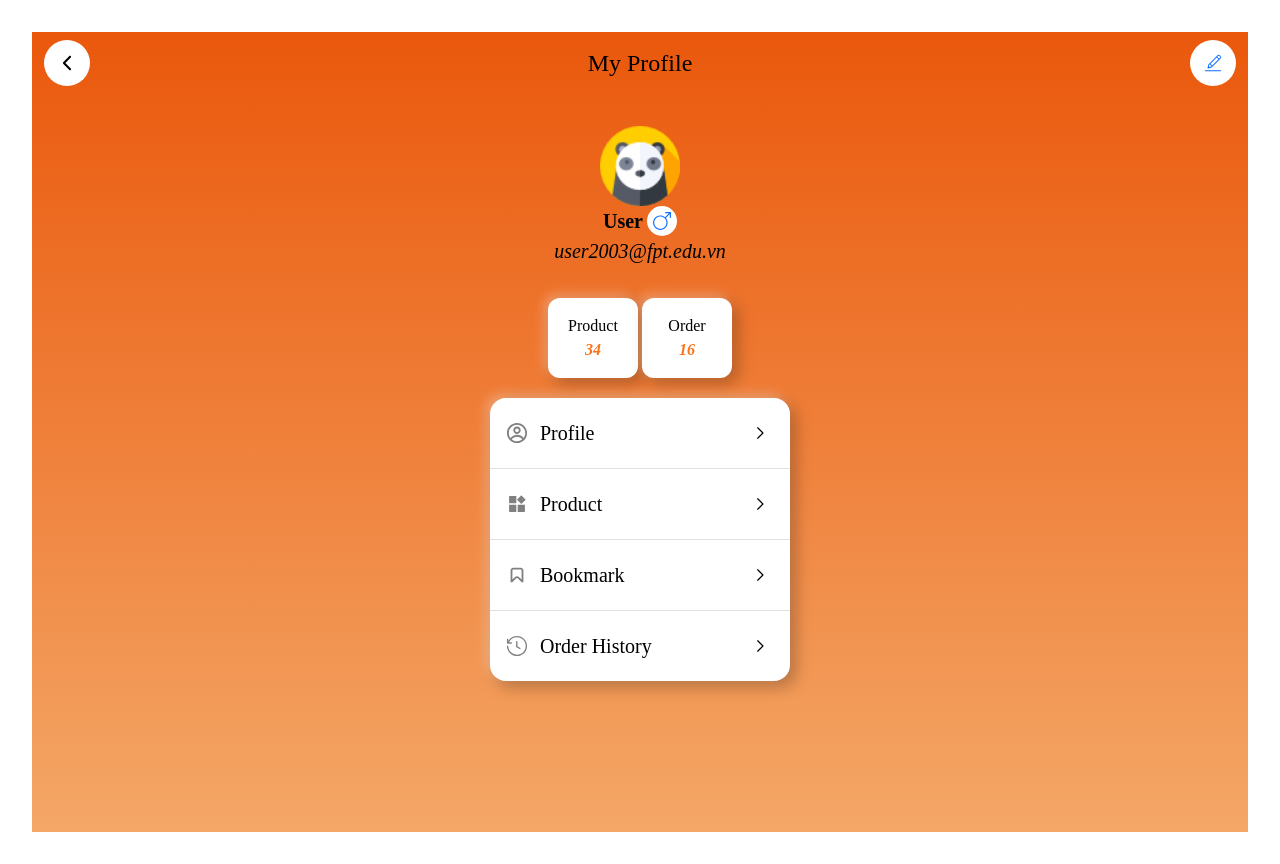
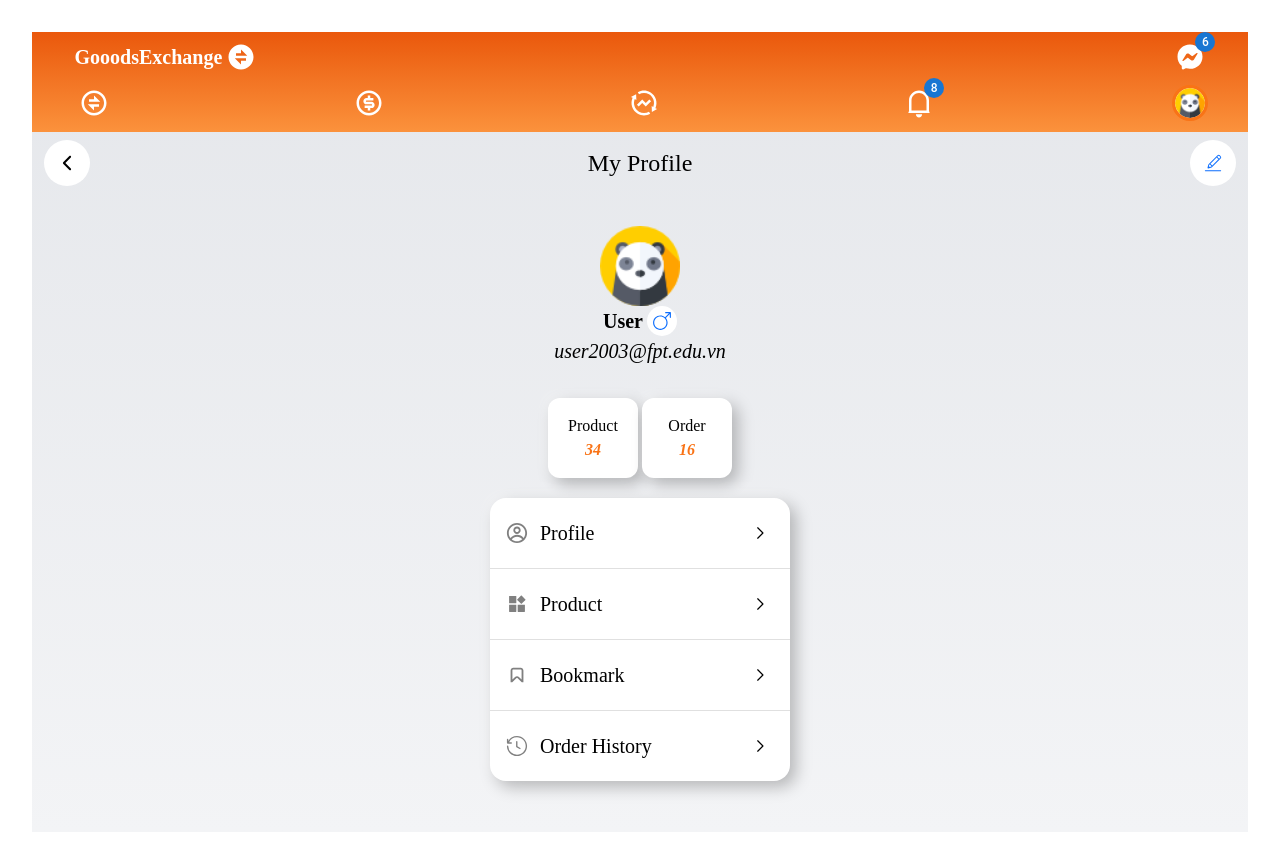
Before and after one commit to SWD392-GoodsExchange/Frontend, a React app: page /my-profile in a window 1280 px wide. Built offline with nearby package versions, Linux system fonts and the light colour scheme; the HTML template or start-up script is replaced by a standard one.

Commit message:
add product api

```diff
--- a/src/App.tsx
+++ b/src/App.tsx
@@ -1,11 +1,13 @@
 import { BrowserRouter } from "react-router-dom";
 import "./App.css";
 import AppRoutes from "./routes/AppRoutes";
+import Navbar from "./components/navbar/Navbar";
 
 function App() {
   return (
     <BrowserRouter>
       <div className="font-sora overflow-x-hidden overflow-y-auto h-screen text-white bg-gradient-to-b from-gray-200 to-gray-100">
+        <Navbar />
         <AppRoutes />
       </div>
     </BrowserRouter>
--- a/src/components/ExchangeList/ExchangeTicket.tsx
+++ b/src/components/ExchangeList/ExchangeTicket.tsx
@@ -110,19 +110,18 @@ const ExchangeTicket = () => {
           </div>
           <div>
             <p className="font-semibold">Title</p>
+            <p className="font-light">Description</p>
           </div>
           <div className="flex flex-col justify-center my-2">
-            <Tooltip title="Description" placement="top">
             <img
               className="outline outline-1 w-full rounded-lg"
               src={ATM}
               width={"300px"}
               height="auto"
             />
-            </Tooltip>
           </div>
         </Card>
-        <div className="p-3 bg-white rounded-full hover:text-orange-500 hover:bg-black">
+        <div className="p-5 bg-white rounded-full ">
           <FaExchangeAlt size={"40px"} />
         </div>
         {/* Thông tin người muốn trao đổi */}
--- a/src/components/Menu/Menu.tsx
+++ b/src/components/Menu/Menu.tsx
@@ -5,6 +5,7 @@ import HistoryImg from "../../assets/history.png";
 import MyAvatar from "../../assets/panda.png";
 import Messenger from "../../assets/messenger.png";
 import { Link } from "react-router-dom";
+import Logout from "../../assets/logout.png";
 
 // const menuList = [
 //   { img: MyAvatar, title: "Vo Mong Luan" },
@@ -49,6 +50,11 @@ const Menu = () => {
           <p>{"Chat"}</p>
         </div>
       </Link>
+
+      <div className="flex font-semibold p-2 gap-4 rounded-lg items-center hover:bg-gray-300 cursor-pointer">
+        <img src={Logout} width={40} height={40} />
+        <p>{"Logout"}</p>
+      </div>
     </div>
   );
 };
--- a/src/components/navbar/Navbar.tsx
+++ b/src/components/navbar/Navbar.tsx
@@ -15,15 +15,21 @@ import { RiMessengerFill } from "react-icons/ri";
 import { RiExchangeLine } from "react-icons/ri";
 import { RiNotification4Line } from "react-icons/ri";
 import { RxAvatar } from "react-icons/rx";
-import { useNavigate } from "react-router-dom";
+import { useLocation, useNavigate } from "react-router-dom";
 import { RiExchangeFundsLine } from "react-icons/ri";
 import { RiMoneyDollarCircleLine } from "react-icons/ri";
 
 const Navbar = () => {
+  const location = useLocation();
   const navigate = useNavigate();
-  const [activePage, setActivePage] = useState("exchange");
+
+  const [notification, setNotification] = useState(false);
   const [open, setOpen] = useState(false);
   const [changeForm, setChangeForm] = useState("Signin");
+
+  const handleClickNoti = () => {
+    setNotification(!notification);
+  };
 
   const handleClickOpen = () => {
     setOpen(true);
@@ -34,12 +40,8 @@ const Navbar = () => {
     setChangeForm("Signin");
   };
 
-  const handleClickProfile = () => {
-    navigate("/my-profile");
-  };
-
   return (
-    <div className="flex flex-col  gap-3 items-center justify-center bg-gradient-to-b from-orange-600 to-orange-400 h-[100px]">
+    <div className="flex flex-col text-white  gap-3 items-center justify-center bg-gradient-to-b from-orange-600 to-orange-400 h-[100px]">
       <div className="flex justify-between w-[93%] ">
         <div className="flex items-center gap-1">
           <p className="font-semibold text-20">GooodsExchange</p>
@@ -55,12 +57,12 @@ const Navbar = () => {
         <Tooltip title="Exchange" enterDelay={300}>
           <div
             className={`p-1 transition-all duration-300 ${
-              activePage === "exchange"
+              location.pathname === "/"
                 ? `bg-white text-orange-500 rounded-full`
                 : ``
             }`}
             onClick={() => {
-              setActivePage("exchange");
+              navigate("/");
             }}
           >
             <RiExchangeLine
@@ -72,12 +74,12 @@ const Navbar = () => {
         <Tooltip title="Trade" enterDelay={300}>
           <div
             className={`p-1 transition-all duration-300 ${
-              activePage === "trade"
+              location.pathname === "/trade"
                 ? `bg-white text-orange-500 rounded-full`
                 : ``
             }`}
             onClick={() => {
-              setActivePage("trade");
+              navigate("/trade");
             }}
           >
             <RiMoneyDollarCircleLine
@@ -89,12 +91,12 @@ const Navbar = () => {
         <Tooltip title="Transaction" enterDelay={300}>
           <div
             className={`p-1 transition-all duration-300 ${
-              activePage === "transaction"
+              location.pathname === "/transaction"
                 ? `bg-white text-orange-500 rounded-full`
                 : ``
             }`}
             onClick={() => {
-              setActivePage("transaction");
+              navigate("/transaction");
             }}
           >
             <RiExchangeFundsLine
@@ -106,13 +108,9 @@ const Navbar = () => {
         <Tooltip title="Notifications" enterDelay={300}>
           <div
             className={`p-1 transition-all duration-300 ${
-              activePage === "notifications"
-                ? `bg-white text-orange-500 rounded-full`
-                : ``
+              notification ? `bg-white text-orange-500 rounded-full` : ``
             }`}
-            onClick={() => {
-              setActivePage("notifications");
-            }}
+            onClick={handleClickNoti}
           >
             <Badge badgeContent={8} color="primary">
               <RiNotification4Line
@@ -124,8 +122,14 @@ const Navbar = () => {
         </Tooltip>
         <Tooltip title="Profile" enterDelay={300}>
           <img
-            className="rounded-full cursor-pointer hover:outline transition-all"
-            onClick={handleClickProfile}
+            className={`rounded-full cursor-pointer hover:outline transition-all ${
+              location.pathname === "/my-profile"
+                ? `bg-white text-orange-500 outline  rounded-full`
+                : ``
+            }`}
+            onClick={() => {
+              navigate("/my-profile");
+            }}
             src={MyAvat}
             width={30}
             height={30}
--- a/src/interfaces/productResponse.ts
+++ b/src/interfaces/productResponse.ts
@@ -8,3 +8,18 @@ export interface Product {
   originalPrice: number;
   image: string;
 }
+
+export interface ProductReponse {
+  productId: number;
+  feId: string;
+  userName: string;
+  categoryName: string;
+  description: string;
+  origin: string;
+  type: string;
+  status: string;
+  price: number;
+  title: string;
+  images: any[];
+  createdTime: Date;
+}
--- a/src/pages/HomePage.tsx
+++ b/src/pages/HomePage.tsx
@@ -12,7 +12,6 @@ import Top5Transaction from "../components/TopAccount/Top5Transaction";
 const HomePage = () => {
   return (
     <div>
-      <Navbar />
       <Grid
         className="flex justify-between text-center text-black"
         container
--- a/src/pages/MyProfile/MemberInformation.tsx
+++ b/src/pages/MyProfile/MemberInformation.tsx
@@ -10,7 +10,7 @@ const MemberInformation = () => {
     navigate(-1);
   };
   return (
-    <div className="h-auto text-black bg-gradient-to-b from-orange-600 to-[#f4a767] pb-4">
+    <div className="h-auto text-black bg-[#42FCAC00] pb-4">
       <div className="flex justify-between px-3 py-2 items-center">
         <div
           className="rounded-full p-3 bg-white hover:bg-orange-200 cursor-pointer"
--- a/src/pages/MyProfile/MyProfile.tsx
+++ b/src/pages/MyProfile/MyProfile.tsx
@@ -16,7 +16,7 @@ const MyProfile = () => {
   };
 
   return (
-    <div className="h-screen text-black bg-gradient-to-b from-orange-600 to-[#f4a767] pb-4">
+    <div className="h-screen text-black bg-[#42FCAC00] pb-4">
       <div className="flex justify-between px-3 py-2 items-center">
         <div
           onClick={handleBackHome}
--- a/src/services/axiosClient.ts
+++ b/src/services/axiosClient.ts
@@ -2,7 +2,7 @@ import axios, { AxiosError } from "axios";
 // import { isEmpty } from "lodash";
 
 const axiosClient = axios.create({
-  baseURL: "https://localhost:7158/api",
+  baseURL: "https://localhost:5001/api",
   headers: {
     "Content-Type": "application/json",
   },
--- /dev/null
+++ b/src/services/productApi.ts
@@ -0,0 +1,10 @@
+import axiosClient from "./axiosClient";
+
+const productApi = {
+  getExchangeProducts() {
+    const url = "/products?type=Exchange";
+    return axiosClient.get(url);
+  },
+};
+
+export default productApi;
```
Also changed, not shown: src/components/ExchangeList/ExchangeList.tsx (+28 -10 lines), src/assets/logout.png (added). Lines whose indentation alone changed are shown as unchanged.
